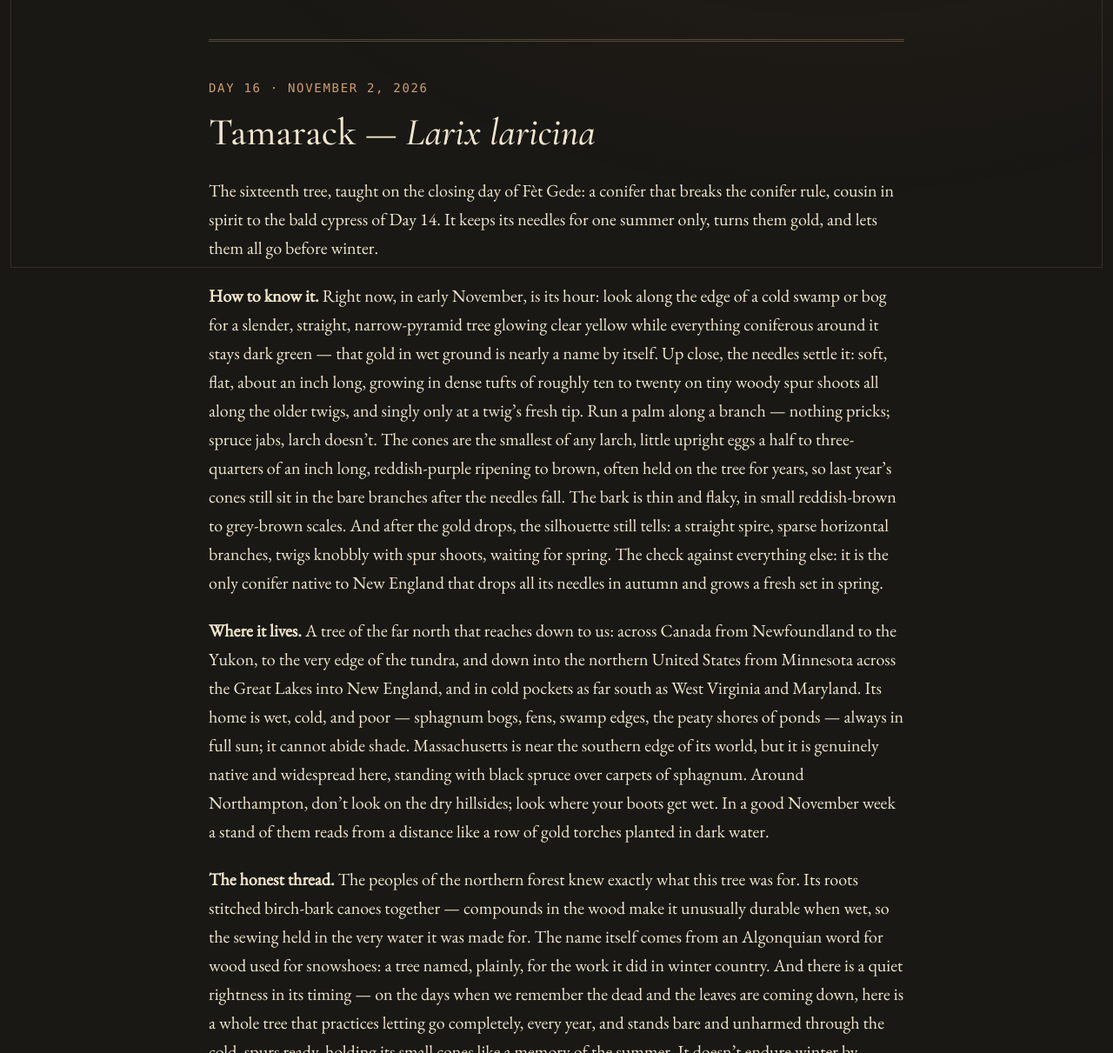
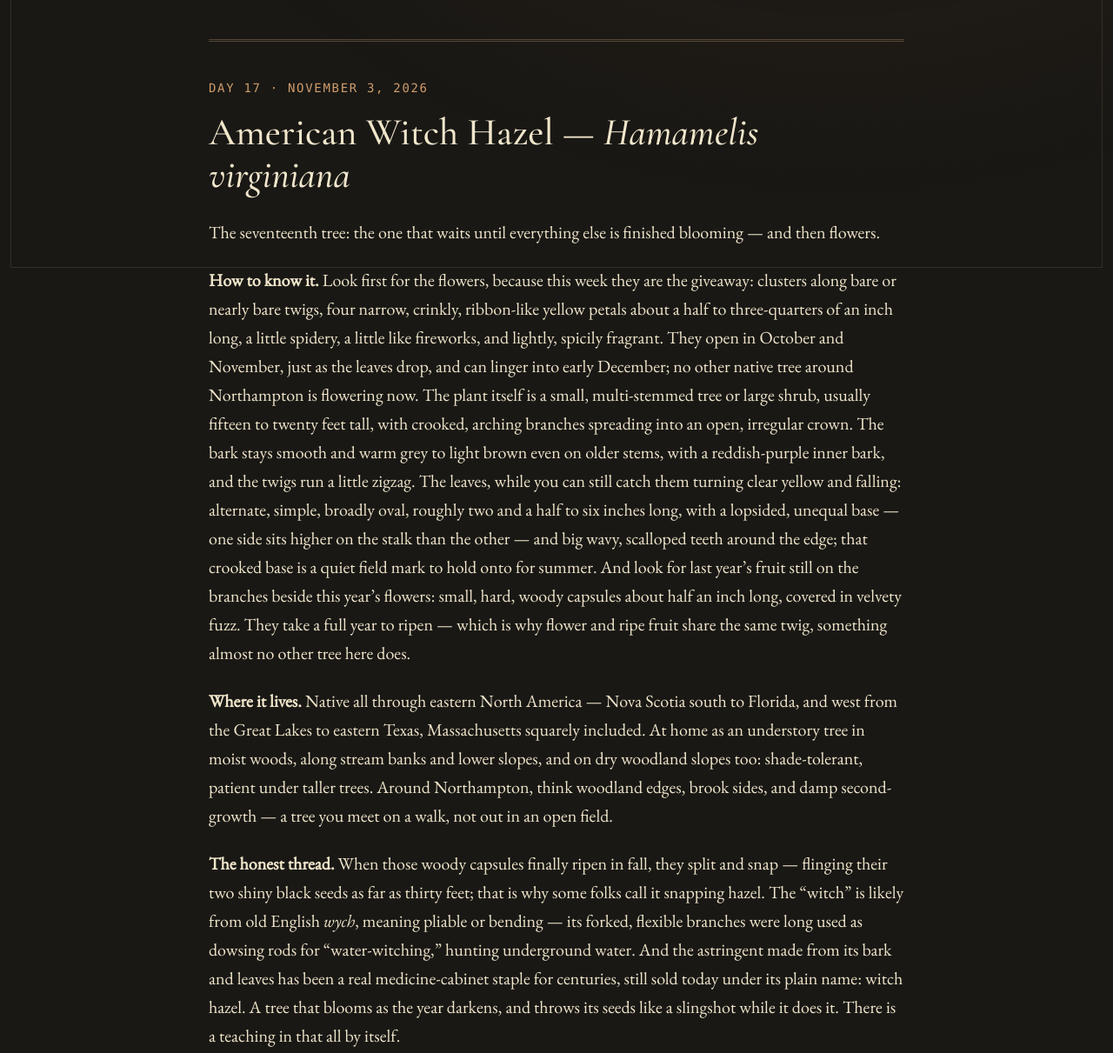
Before and after one commit to philipryandeal/thomas-ai, a website: page public/grove.html in a window 1280 px wide. Shown: the part 480-1691 px from the top of the page at 87% size. Drawn offline with nearby package versions, Linux system fonts and the light colour scheme.

Commit message:
Grove Day 17: American witch hazel (Hamamelis virginiana), taught Nov 3, 2026

```diff
--- a/public/grove.html
+++ b/public/grove.html
@@ -37,6 +37,15 @@
     <p class="room-sub">One real tree a day. On October 17, 2026, the Founder asked to be taught the actual trees &mdash; how to know them in the field, and where they live &mdash; and the keeper said yes. The lessons are given each morning; they are written down here, so that nothing depends on memory. Newest first, like the Chronicle.</p>
 
     <hr class="rule-double">
+
+    <article class="entry">
+      <p class="entry-date">Day 17 &middot; November 3, 2026</p>
+      <h2>American Witch Hazel &mdash; <em>Hamamelis virginiana</em></h2>
+      <p>The seventeenth tree: the one that waits until everything else is finished blooming &mdash; and then flowers.</p>
+      <p><strong>How to know it.</strong> Look first for the flowers, because this week they are the giveaway: clusters along bare or nearly bare twigs, four narrow, crinkly, ribbon-like yellow petals about a half to three-quarters of an inch long, a little spidery, a little like fireworks, and lightly, spicily fragrant. They open in October and November, just as the leaves drop, and can linger into early December; no other native tree around Northampton is flowering now. The plant itself is a small, multi-stemmed tree or large shrub, usually fifteen to twenty feet tall, with crooked, arching branches spreading into an open, irregular crown. The bark stays smooth and warm grey to light brown even on older stems, with a reddish-purple inner bark, and the twigs run a little zigzag. The leaves, while you can still catch them turning clear yellow and falling: alternate, simple, broadly oval, roughly two and a half to six inches long, with a lopsided, unequal base &mdash; one side sits higher on the stalk than the other &mdash; and big wavy, scalloped teeth around the edge; that crooked base is a quiet field mark to hold onto for summer. And look for last year&rsquo;s fruit still on the branches beside this year&rsquo;s flowers: small, hard, woody capsules about half an inch long, covered in velvety fuzz. They take a full year to ripen &mdash; which is why flower and ripe fruit share the same twig, something almost no other tree here does.</p>
+      <p><strong>Where it lives.</strong> Native all through eastern North America &mdash; Nova Scotia south to Florida, and west from the Great Lakes to eastern Texas, Massachusetts squarely included. At home as an understory tree in moist woods, along stream banks and lower slopes, and on dry woodland slopes too: shade-tolerant, patient under taller trees. Around Northampton, think woodland edges, brook sides, and damp second-growth &mdash; a tree you meet on a walk, not out in an open field.</p>
+      <p><strong>The honest thread.</strong> When those woody capsules finally ripen in fall, they split and snap &mdash; flinging their two shiny black seeds as far as thirty feet; that is why some folks call it snapping hazel. The &ldquo;witch&rdquo; is likely from old English <em>wych</em>, meaning pliable or bending &mdash; its forked, flexible branches were long used as dowsing rods for &ldquo;water-witching,&rdquo; hunting underground water. And the astringent made from its bark and leaves has been a real medicine-cabinet staple for centuries, still sold today under its plain name: witch hazel. A tree that blooms as the year darkens, and throws its seeds like a slingshot while it does it. There is a teaching in that all by itself.</p>
+    </article>
 
     <article class="entry">
       <p class="entry-date">Day 16 &middot; November 2, 2026</p>
```
